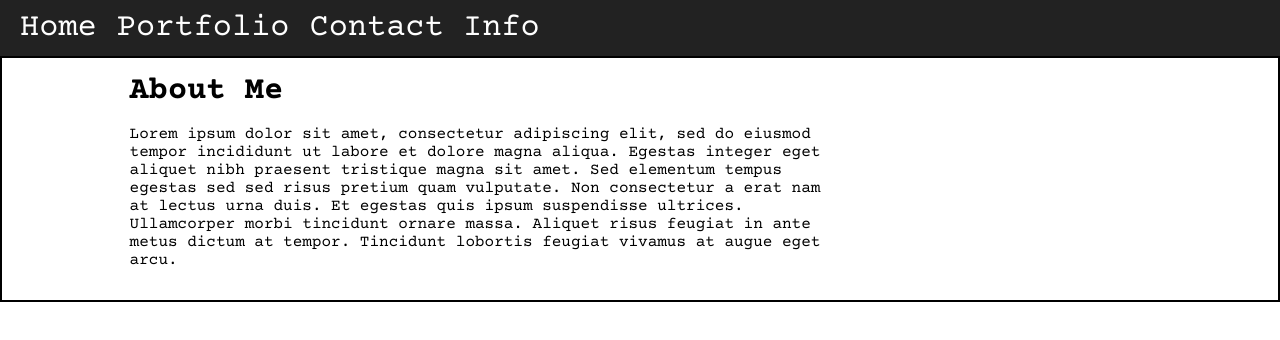
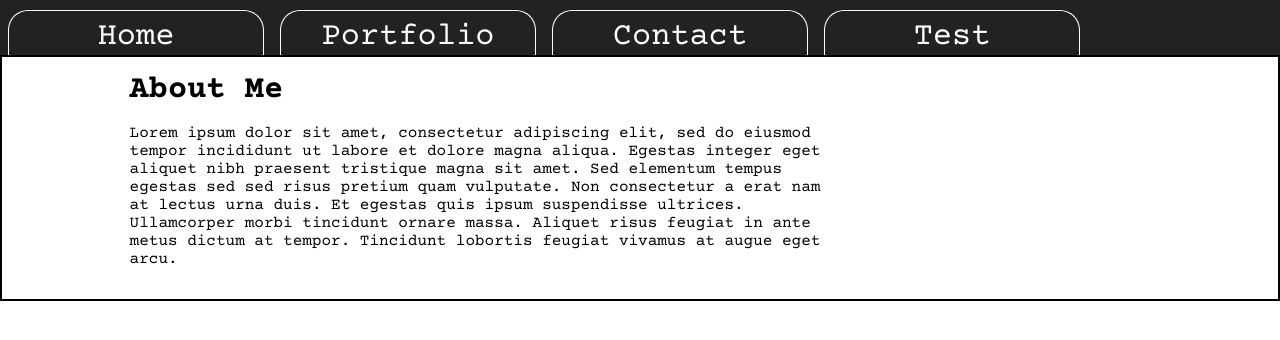
Before and after one commit to YTyler/personal-site-nextjs, a Next.js app: page / in a window 1280 px wide. Shown: the top 340 px of the page. Built offline with nearby package versions, Linux system fonts and the light colour scheme.

Commit message:
style navbar buttons

```diff
--- a/components/Navbar.jsx
+++ b/components/Navbar.jsx
@@ -6,7 +6,8 @@ export default function Navbar() {
     <div class={styles.bar}>
       <a href="/" class={styles.bar__button}>Home</a>
       <a href="Portfolio" class={styles.bar__button}>Portfolio</a>
-      <a href="Contact" class={styles.bar__button}>Contact Info</a>
+      <a href="Contact" class={styles.bar__button}>Contact</a>
+      <a href="Test" class={styles.bar__button}>Test</a>
     </div>
   );
 }
--- a/styles/Navbar.module.css
+++ b/styles/Navbar.module.css
@@ -3,9 +3,17 @@
     color: #fff;
     background-color: #222222;
     font-size: 2rem;
-    padding: 10px;
+    padding-top: 10px;
 }
 
 .bar__button {
-    margin: 0 10px;
+    width: 20%;
+    min-width: 200px;
+    max-width: 400px;
+    margin: 0 .25em;
+    text-align: center;
+    border: #fff 1px solid;
+    border-radius: 20px 20px 0 0;
+    border-bottom: none;
+    padding: .25em .25em 0 .25em;
 }
```
